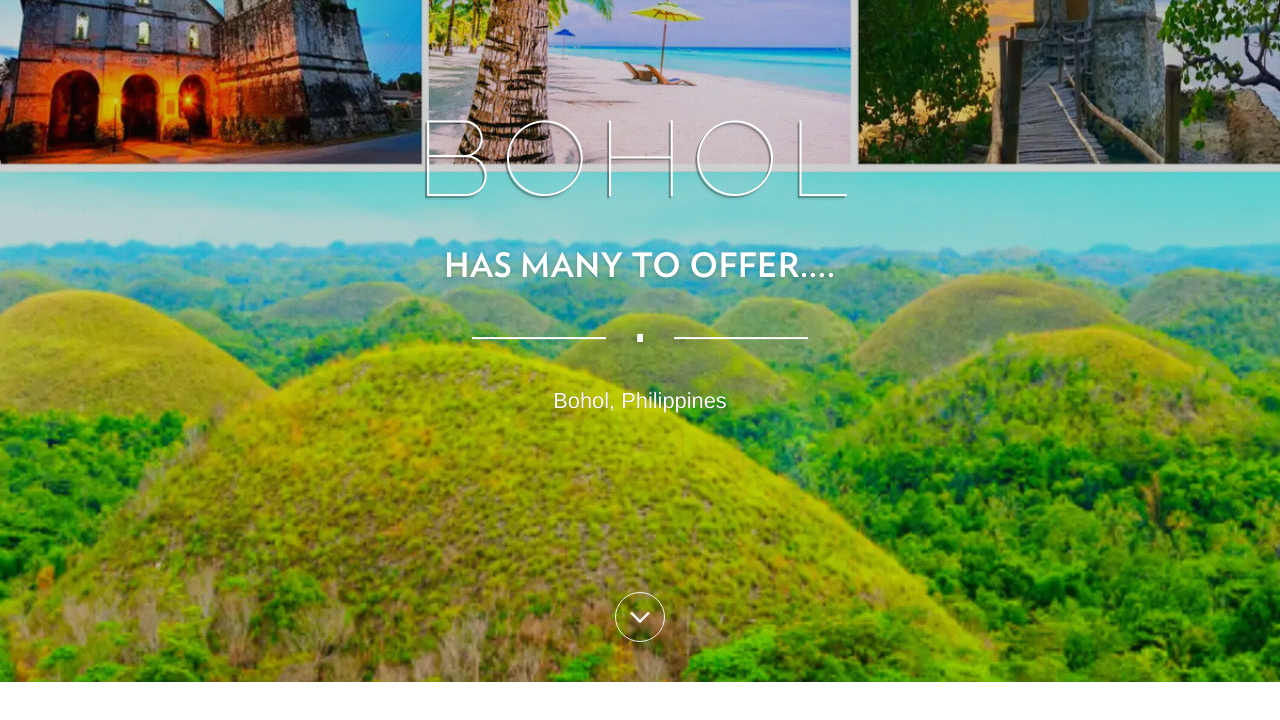
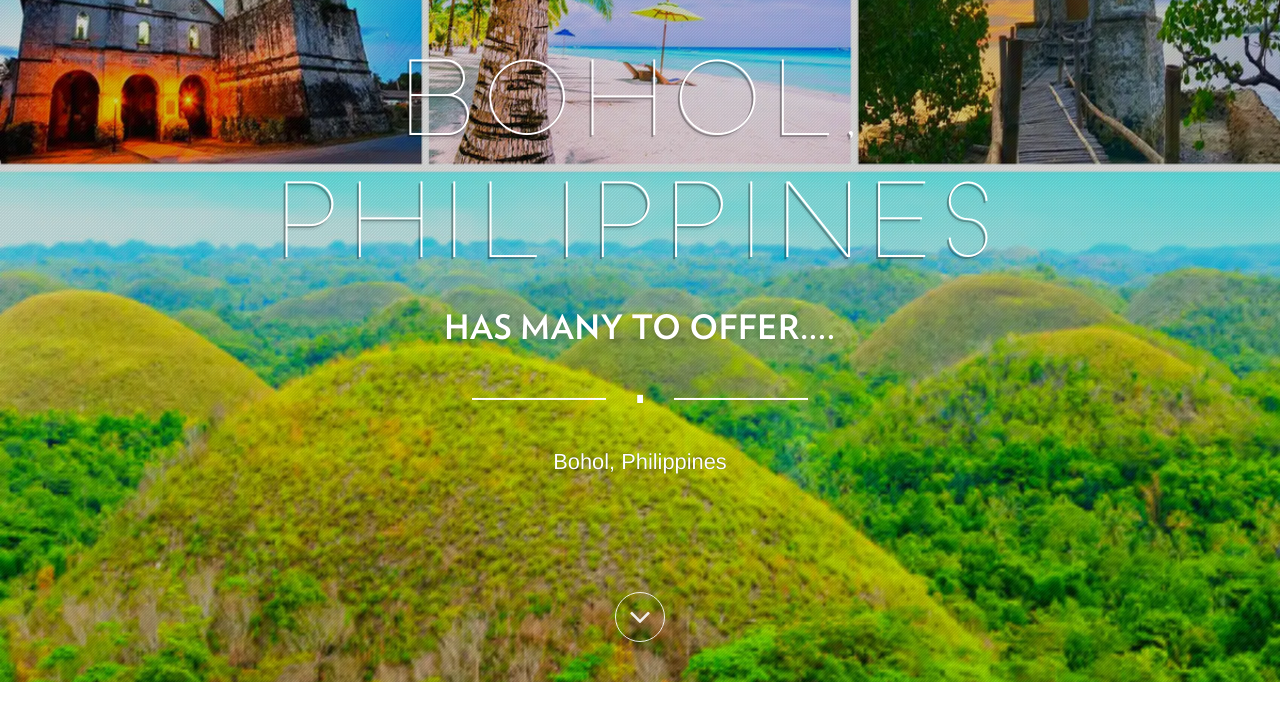
Before and after one commit to Aliyah0209/webPrelim, a plain HTML site: page index.html in a window 1280 px wide. Shown: the part 118-838 px from the top of the page. Drawn offline with nearby package versions, Linux system fonts and the light colour scheme; some packages are replaced by stand-ins of ours; a web font is replaced by a local one.

Commit message:
2nd commit

```diff
--- a/index.html
+++ b/index.html
@@ -81,7 +81,7 @@
                 <img src="assets/img/lh.jpg"/>
                 <div class="container">
                     <div class="content content-with-opacity">
-                        <h1>BOHOL</h1>
+                        <h1>BOHOL, PHILIPPINES</h1>
                         <h2>has many to offer....</h2>
                         <div class="separator-container">
                             <div class="separator line-separator">∎</div>
```
